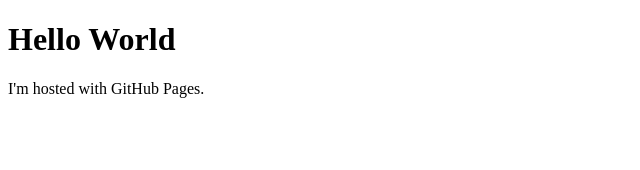
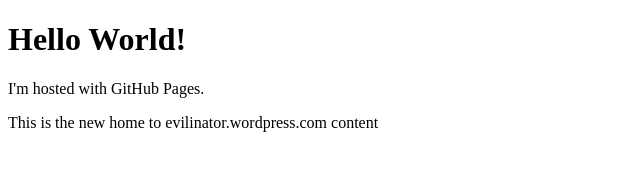
Before and after one commit to Evilinator/evilinator.github.io, a plain HTML site: page index.html in a window 1280 px wide. Shown: the whole page, without its empty margins (0-640 px from the left). Drawn offline with Linux system fonts and the light colour scheme.

Commit message:
Update Info Page
Added info

```diff
--- a/index.html
+++ b/index.html
@@ -1,7 +1,8 @@
 <!DOCTYPE html>
 <html>
 <body>
-<h1>Hello World</h1>
+<h1>Hello World!</h1>
 <p>I'm hosted with GitHub Pages.</p>
+<p>This is the new home to evilinator.wordpress.com content</p>
 </body>
 </html>
```
